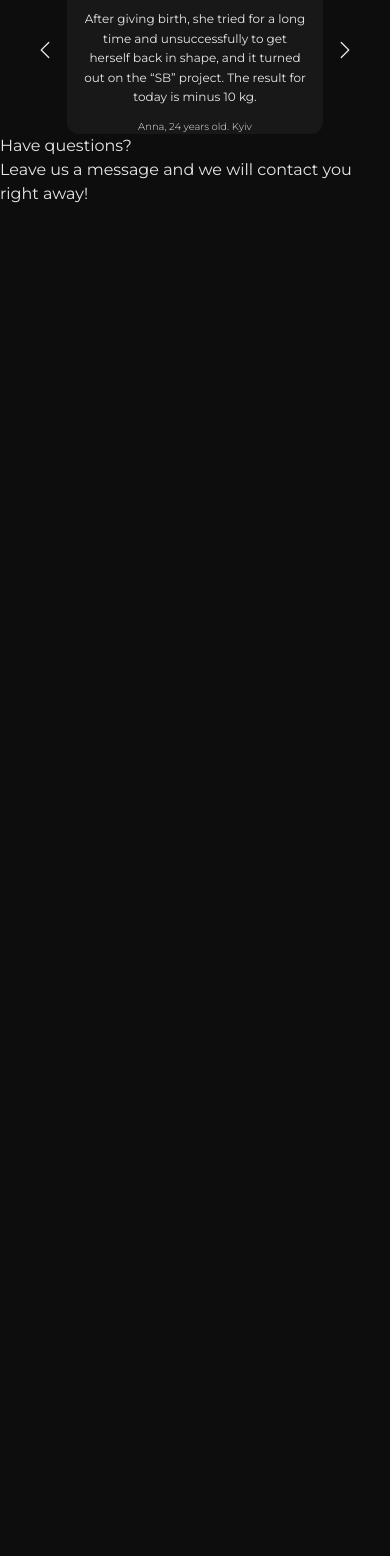
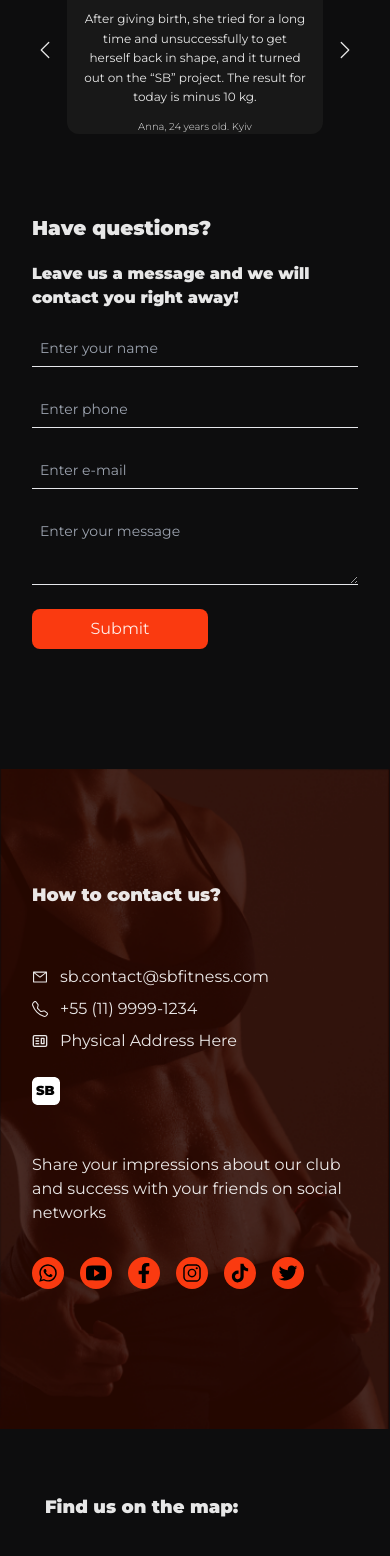
Before and after one commit to felpfsf/sb-fitness-app-lading, a React (Vite) app: page / in a window 390 px wide. Shown: the part 1999-3555 px from the top of the page. Before the commit the page ends 2205 px from the top, so only its background shows below. Built offline with nearby package versions, Linux system fonts and the light colour scheme; grey boxes are pictures that could not be loaded.

Commit message:
contact section responsivity

```diff
--- a/src/components/contact/Contact.jsx
+++ b/src/components/contact/Contact.jsx
@@ -1,16 +1,82 @@
+import { Form } from "./Form"
+import { AiOutlineMail } from 'react-icons/ai'
+import { BsTelephone } from 'react-icons/bs'
+import { CgWebsite } from 'react-icons/cg'
+import { FaFacebookF } from 'react-icons/fa'
+import { IoLogoWhatsapp, IoLogoInstagram, IoLogoYoutube, IoLogoTwitter, IoLogoTiktok } from 'react-icons/io5'
+
 const Contact = () => {
   return (
-    <section className="w-full" id="contact">
-      <div>
-        <h2>Have questions?</h2>
-        <h3>Leave us a message and we will contact you right away!</h3>
+    <section className="w-full mt-20 lg:px-16 lg:mt-0 flex flex-wrap flex-col lg:flex-row items-center lg:items-end justify-around gap-16" id="contact">
+      <div className="px-8">
+        <h2 className="text-xl font-black">Have questions?</h2>
+        <h3 className="mt-5 font-black">Leave us a message and we will contact you right away!</h3>
         {/* Form */}
-        <div></div>
+        <Form />
       </div>
       {/* Address */}
-      <div></div>
+      <div className="max-w-[460px] h-[660px] mt-14 bg-[url('/assets/cropped-photo-of-amazing-young-sports-woman-body.png')] bg-cover">
+        {/* <img className="absolute -z-10 w-full" src="/assets/cropped-photo-of-amazing-young-sports-woman-body.png" alt="" /> */}
+        <div className="px-8 lg:px-16 pt-28 lg:pt-56">
+          <h2 className="text-lg font-black">How to contact us?</h2>
+          <ul className="mt-14">
+            <li className="mt-2 flex items-center gap-3"><span><AiOutlineMail /></span>sb.contact@sbfitness.com</li>
+            <li className="mt-2 flex items-center gap-3"><span><BsTelephone /></span>+55 (11) 9999-1234</li>
+            <li className="mt-2 flex items-center gap-3"><span><CgWebsite /></span>Physical Address Here</li>
+          </ul>
+          <img className="mt-6" src="/assets/SB-logo.png" alt="" />
+          <p className="mt-12">
+            Share your impressions about our club and success with your friends on social networks
+          </p>
+          {/* Social Links */}
+          <ul className="mt-8 flex gap-4">
+            <li>
+              <div className="w-8 h-8 rounded-full bg-sbPallet-accent flex items-center justify-center">
+                <IoLogoWhatsapp size={20} color={'black'} />
+              </div>
+            </li>
+            <li>
+              <div className="w-8 h-8 rounded-full bg-sbPallet-accent flex items-center justify-center">
+                <IoLogoYoutube size={20} color={'black'} />
+              </div>
+            </li>
+            <li>
+              <div className="w-8 h-8 rounded-full bg-sbPallet-accent flex items-center justify-center">
+                <FaFacebookF size={20} color={'black'} />
+              </div>
+            </li>
+            <li>
+              <div className="w-8 h-8 rounded-full bg-sbPallet-accent flex items-center justify-center">
+                <IoLogoInstagram size={20} color={'black'} />
+              </div>
+            </li>
+            <li>
+              <div className="w-8 h-8 rounded-full bg-sbPallet-accent flex items-center justify-center">
+                <IoLogoTiktok size={20} color={'black'} />
+              </div>
+            </li>
+            <li>
+              <div className="w-8 h-8 rounded-full bg-sbPallet-accent flex items-center justify-center">
+                <IoLogoTwitter size={20} color={'black'} />
+              </div>
+            </li>
+          </ul>
+        </div>
+      </div>
       {/* Map */}
-      <div></div>
+      <div className="">
+        <h2 className="text-lg font-black">Find us on the map:</h2>
+        <iframe
+          src="https://www.google.com/maps/embed?pb=!1m18!1m12!1m3!1d3657.1973529954835!2d-46.6564943!3d-23.5613545!2m3!1f0!2f0!3f0!3m2!1i1024!2i768!4f13.1!3m3!1m2!1s0x94ce59c8da0aa315%3A0xd59f9431f2c9776a!2sAv.%20Paulista%2C%20S%C3%A3o%20Paulo%20-%20SP!5e0!3m2!1spt-BR!2sbr!4v1659820599906!5m2!1spt-BR!2sbr"
+          className="w-[300px] lg:w-[324px] h-[230px] lg:h-[372px] mt-9 mb-16"
+          frameBorder="0"
+          style={{ border: 0 }}
+          allowFullScreen=""
+          aria-hidden="false"
+          tabIndex="0"
+        />
+        <a className='w-40 p-2 text-xs text-center uppercase border rounded-lg hover:font-bold hover:bg-sbPallet-accent hover:border-sbPallet-accent ease-in-out duration-200' href="#">Request a call</a>
+      </div>
     </section>
   )
 }
--- /dev/null
+++ b/src/components/contact/Form.jsx
@@ -0,0 +1,11 @@
+export const Form = () => {
+  return (
+    <form className="w-full mt-5 flex flex-col gap-6">
+      <input className="p-2 text-sm text-white bg-transparent border-b" type="text" placeholder="Enter your name" required />
+      <input className="p-2 text-sm text-white bg-transparent border-b" type="tel" pattern="[0-9]{2}-[0-9]{4,5}-[0-9]{4}" placeholder="Enter phone" />
+      <input className="p-2 text-sm text-white bg-transparent border-b" type="text" placeholder="Enter e-mail" required />
+      <textarea className="h-[72px] p-2 text-sm text-white bg-transparent border-b" placeholder="Enter your message" required></textarea>
+      <button className="w-44 py-2 px-3 bg-sbPallet-accent rounded-lg">Submit</button>
+    </form>
+  )
+}
--- a/src/components/navbar/Navbar.jsx
+++ b/src/components/navbar/Navbar.jsx
@@ -40,7 +40,7 @@ const Navbar = () => {
           <li className='text-lg font-bold pb-8'><a className='hover:underline underline-offset-[16px]' href="#" onClick={() => setOpenMenu(false)}>Home</a></li>
           <li className='text-lg font-bold pb-8'><a className='hover:underline underline-offset-[16px]' href="#about" onClick={() => setOpenMenu(false)}>Program</a></li>
           <li className='text-lg font-bold pb-8'><a className='hover:underline underline-offset-[16px]' href="#results" onClick={() => setOpenMenu(false)}>Results</a></li>
-          <li className='text-lg font-bold pb-8'><a className='hover:underline underline-offset-[16px]' href="#" onClick={() => setOpenMenu(false)}>Contact Us</a></li>
+          <li className='text-lg font-bold pb-8'><a className='hover:underline underline-offset-[16px]' href="#contact" onClick={() => setOpenMenu(false)}>Contact Us</a></li>
         </ul>
         <a className='w-40 p-2 text-xs text-center uppercase border rounded-lg hover:bg-sbPallet-accent hover:border-sbPallet-accent ease-in-out duration-200' href="#">Request a call</a>
       </nav>
```
Also changed, not shown: public/assets/cropped-photo-of-amazing-young-sports-woman-body.png (added).
